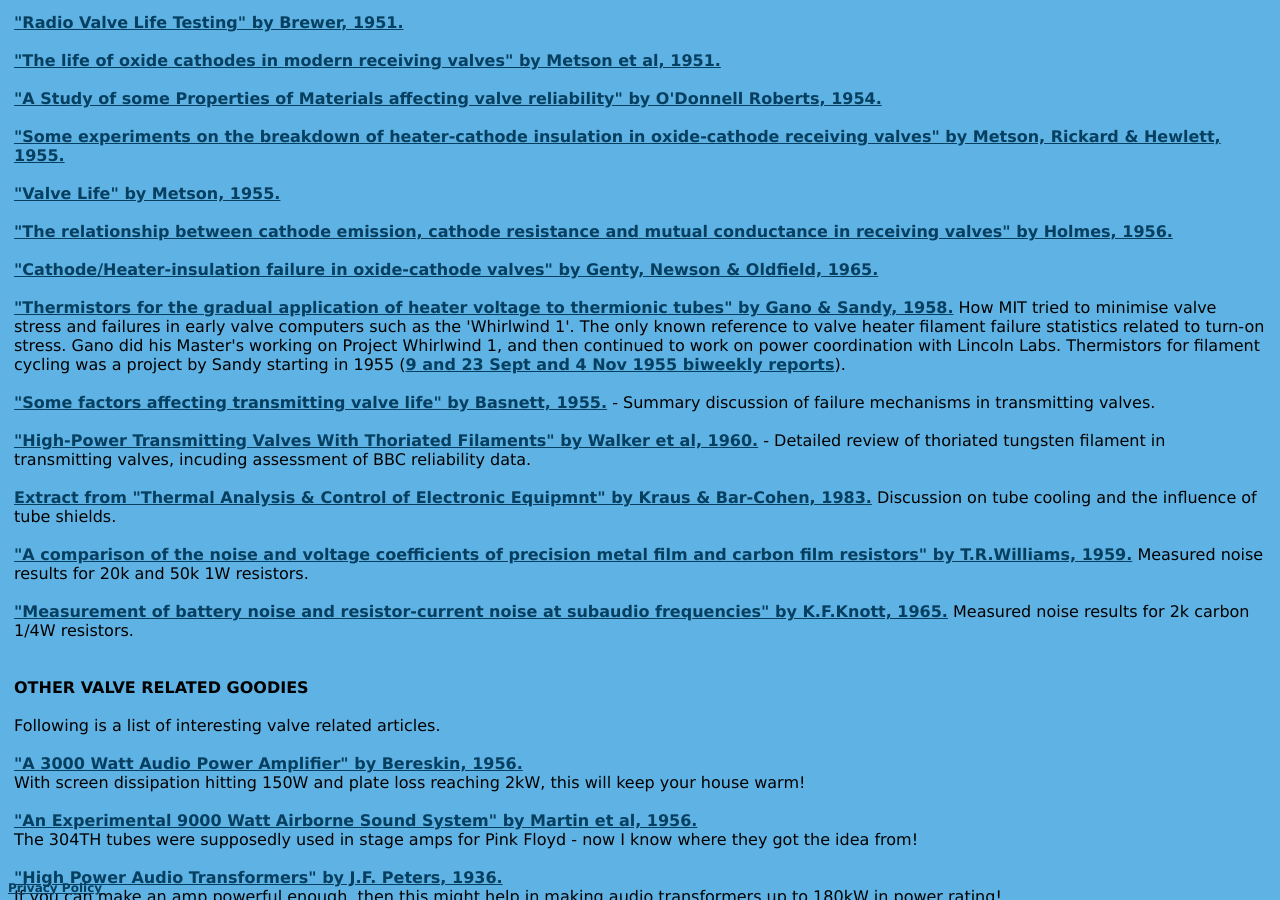
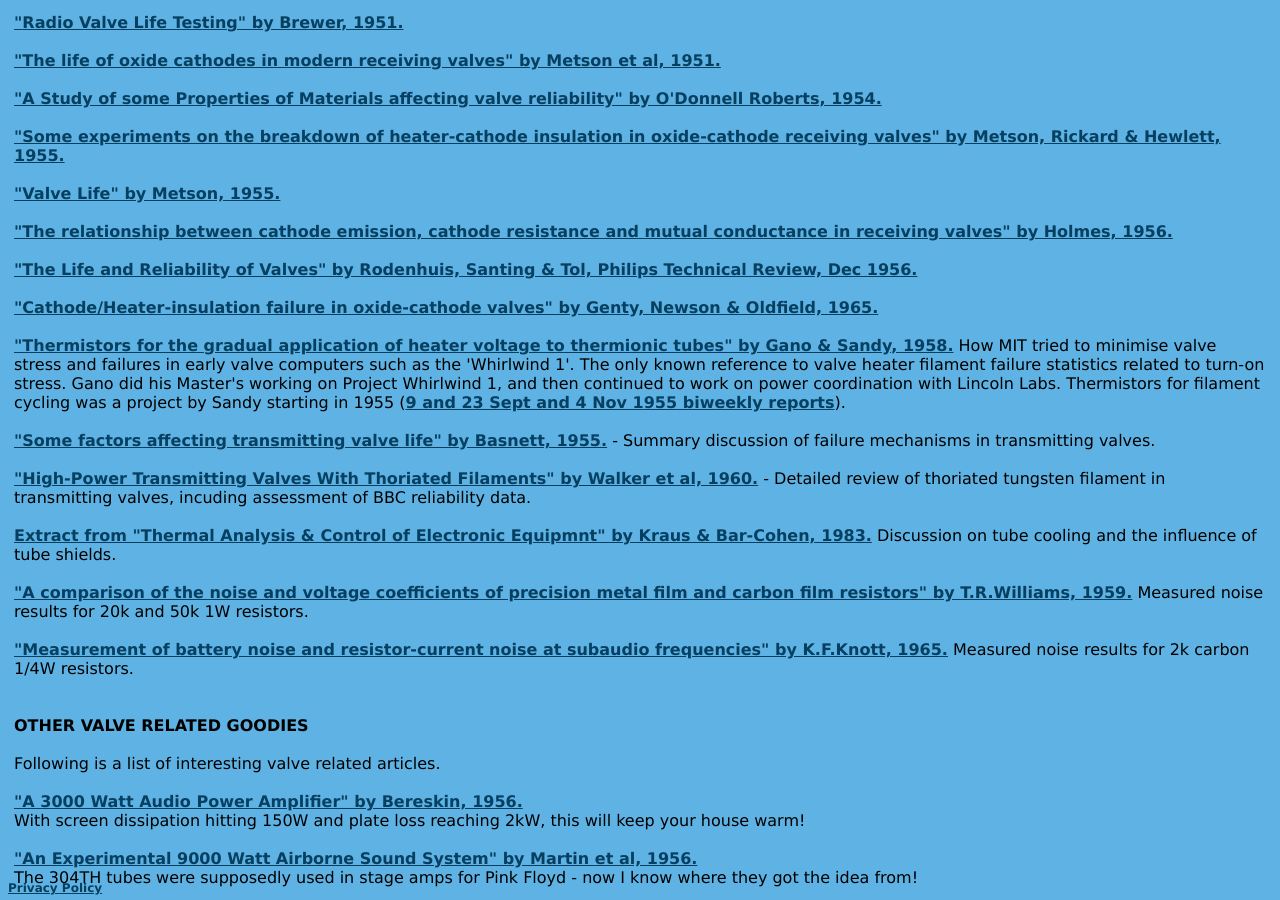
Before and after one commit to michael-robbins/michael-robbins.github.io, a Jekyll site: the page built from projects/Valve Info.html, in a window 1280 px wide and 900 px high, scrolled down 1384 px. Built offline with Jekyll 4.4.1, drawn with Linux system fonts in a browser that asks for light colours; some of the changed lines change nothing that is shown; some of the changed text lies outside the part shown.

Commit message:
Update Valve Info.html

```diff
--- a/projects/Valve Info.html
+++ b/projects/Valve Info.html
@@ -93,6 +93,8 @@ layout: default
       <a href="/static/Valve Life - Metson 1955.pdf">"Valve Life" by Metson, 1955.</a>
       <br /><br />
       <a href="/static/THE RELATIONSHIP BETWEEN CATHODE EMISSION, CATHODE RESISTANCE.pdf">"The relationship between cathode emission, cathode resistance and mutual conductance in receiving valves" by Holmes, 1956.</a>
+      <br /><br />
+      <a href="/static/The Life and Reliability of Valves-1956.pdf">"The Life and Reliability of Valves" by Rodenhuis, Santing & Tol, Philips Technical Review, Dec 1956.</a>
       <br /><br />
       <a href="/static/Cathode heater-insulation failure.pdf">"Cathode/Heater-insulation failure in oxide-cathode valves" by Genty, Newson & Oldfield, 1965.</a>
       <br /><br />
@@ -226,7 +228,7 @@ layout: default
   </tr>
   <tr>
     <td align="center">
-      Update: 19 Aug 2020
+      Update: 17 Nov 2020
       <br />
       Email Tim for comments/details
       <br/>
```
